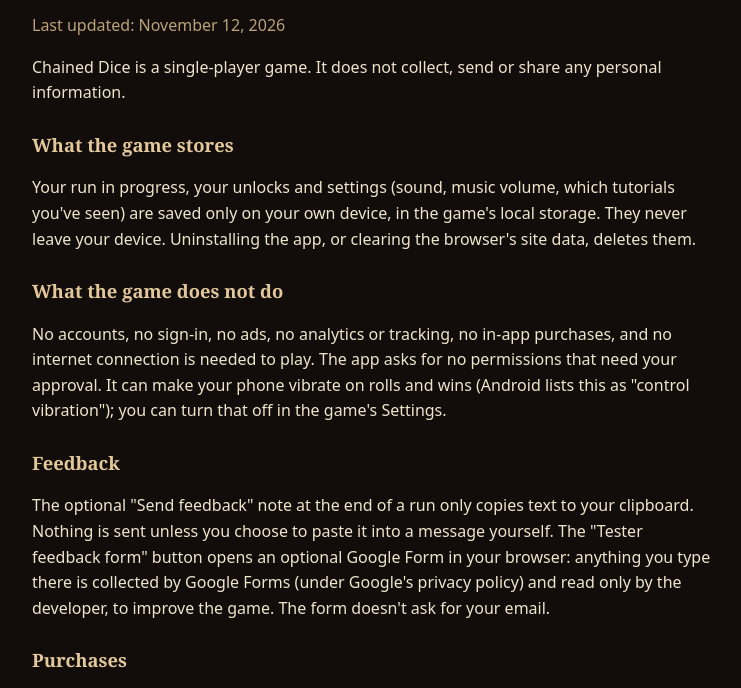
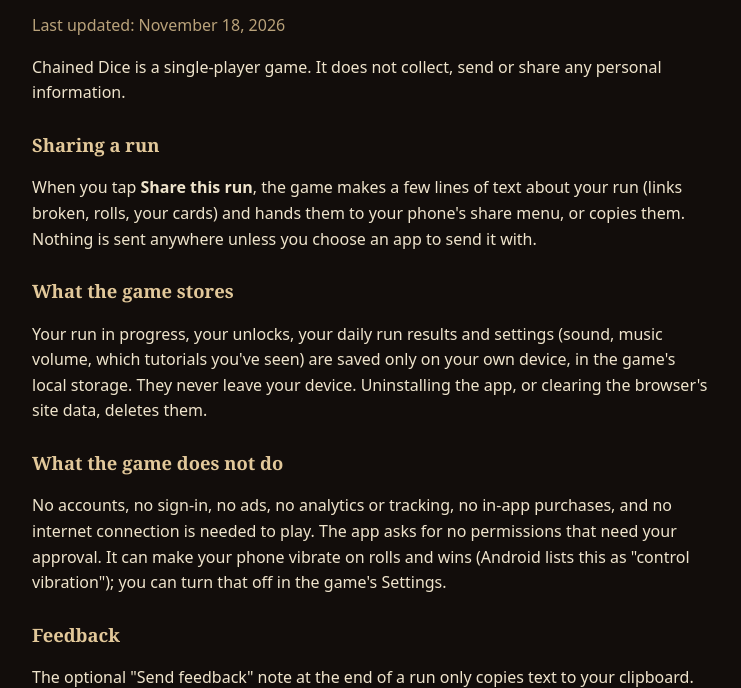
Before and after one commit to kshime3/chained-dice-privacy, a plain HTML site: page index.html in a window 1280 px wide. Shown: the part 78-766 px from the top of the page, without its empty margins (268-1009 px from the left). Drawn offline with Linux system fonts and the light colour scheme.

Commit message:
Privacy policy: sharing a run (1.2) and daily run results
Co-Authored-By: Claude Opus 5.5 <noreply@anthropic.com>
Claude-Session: https://claude.ai/code/session_01Aj8UdpnvsXMSJ4sSvY2CkZ

```diff
--- a/index.html
+++ b/index.html
@@ -18,12 +18,15 @@
 <body>
   <main>
     <h1>Chained Dice: Privacy Policy</h1>
-    <p class="muted">Last updated: November 12, 2026</p>
+    <p class="muted">Last updated: November 18, 2026</p>
 
     <p>Chained Dice is a single-player game. It does not collect, send or share any personal information.</p>
 
+    <h2>Sharing a run</h2>
+    <p>When you tap <strong>Share this run</strong>, the game makes a few lines of text about your run (links broken, rolls, your cards) and hands them to your phone's share menu, or copies them. Nothing is sent anywhere unless you choose an app to send it with.</p>
+
     <h2>What the game stores</h2>
-    <p>Your run in progress, your unlocks and settings (sound, music volume, which tutorials you've seen) are saved only on your own device, in the game's local storage. They never leave your device. Uninstalling the app, or clearing the browser's site data, deletes them.</p>
+    <p>Your run in progress, your unlocks, your daily run results and settings (sound, music volume, which tutorials you've seen) are saved only on your own device, in the game's local storage. They never leave your device. Uninstalling the app, or clearing the browser's site data, deletes them.</p>
 
     <h2>What the game does not do</h2>
     <p>No accounts, no sign-in, no ads, no analytics or tracking, no in-app purchases, and no internet connection is needed to play. The app asks for no permissions that need your approval. It can make your phone vibrate on rolls and wins (Android lists this as "control vibration"); you can turn that off in the game's Settings.</p>
```
